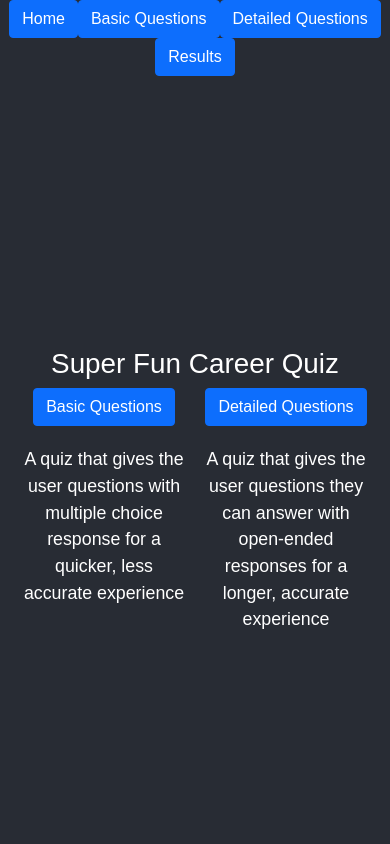
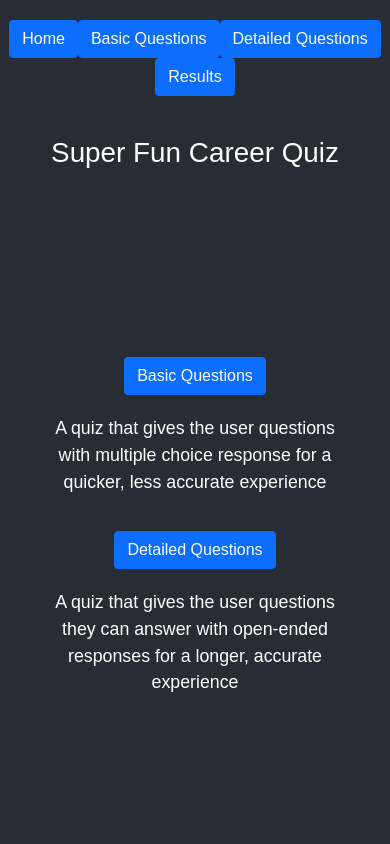
Before and after one commit to dstark12/starter_helpi, a React (Create React App) app: page / in a window 390 px wide. Shown: the top 844 px of the page. Built offline with nearby package versions, Linux system fonts and the light colour scheme.

Commit message:
made changes to homepage format

```diff
--- a/src/dquestions2.tsx
+++ b/src/dquestions2.tsx
@@ -18,27 +18,33 @@ export const detailedQuestions2: DetailedQuestion[] = [
   { id: 20, questionText: 'Do you prefer working on projects that have a clear end date, or do you enjoy ongoing, long-term responsibilities?' },
 ];
 
-export function Dquestions2({page, setPage, setQuestions, setGlobalAnswers}:
-  {page: string, setPage: (page: string)=>void, setQuestions: (questions:{id:number, questionText:string}[])=>void, setGlobalAnswers:(answers: {[key:number]:string})=>void}): React.JSX.Element {
+interface Dquestions2Props {
+  page: string;
+  setPage: (page: string) => void;
+  setQuestions: (questions: DetailedQuestion[]) => void;
+  setGlobalAnswers: (answers: { [key: number]: string }) => void;
+}
+
+export function Dquestions2({ page, setPage, setQuestions, setGlobalAnswers }: Dquestions2Props): React.JSX.Element {
   const [answers, setAnswers] = useState<{ [key: number]: string }>({});
 
-  const handleAnswerClick = (id: number, answer: string) => {
+  const handleAnswerChange = (id: number) => (e: React.ChangeEvent<HTMLInputElement>) => {
     setAnswers((prevAnswers) => ({
       ...prevAnswers,
-      [id]: answer,
+      [id]: e.target.value,
     }));
   };
 
   const goBackToPreviousPage = () => {
     setQuestions(detailedQuestions2);
     setGlobalAnswers(answers);
-    setPage('dquestions'); // Update the state to navigate back to the first page
+    setPage('dquestions');
   };
 
   const goToResults = () => {
     setQuestions(detailedQuestions2);
     setGlobalAnswers(answers);
-    setPage('results'); // Update the state to navigate to the results page
+    setPage('results');
   };
 
   return (
@@ -47,18 +53,18 @@ export function Dquestions2({page, setPage, setQuestions, setGlobalAnswers}:
       <div className="question-list">
         {detailedQuestions2.map((q, index) => (
           <div key={q.id} className="question-item">
-            <p>{index + 11}. {q.questionText}</p> {/* Add question number here starting from 11 */}
-            <button onClick={() => handleAnswerClick(q.id, 'Yes')}>YES</button>
-            <button onClick={() => handleAnswerClick(q.id, 'IDK')}>IDK</button>
-            <button onClick={() => handleAnswerClick(q.id, 'No')}>NO</button>
+            <p>{index + 11}. {q.questionText}</p>
+            <input
+              type="text"
+              placeholder="Enter your answer here"
+              value={answers[q.id] || ''}
+              onChange={handleAnswerChange(q.id)}
+            />
           </div>
         ))}
       </div>
-      {/* Previous Page button */}
-      <button onClick={goBackToPreviousPage}>Previous Page</button> {/* Navigate back to the first page */}
-
-      {/* See Results button */}
-      <button onClick={goToResults}>See Results</button> {/* Navigate to the results page */}
+      <button onClick={goBackToPreviousPage}>Previous Page</button>
+      <button onClick={goToResults}>See Results</button>
     </div>
   );
 };
--- a/src/home.css
+++ b/src/home.css
@@ -8,16 +8,25 @@ html, body {
     flex-direction: column;
     align-items: center;
     height: 100vh; /* Full viewport height */
-    justify-content: center; /* Center content vertically */
     padding: 20px; /* Add some padding */
 }
 
-.header {
-    text-align: center; /* Center the header text */
+header {
+    text-align: center;
+    margin-bottom: 0; /* Minimal space below the header */
+    padding-top: 20px; /* Add space from the top */
 }
 
 h1 {
-    margin-top: 0; /* Set this to a smaller value or remove it to move closer to the top */
+    margin: 0; /* Remove margin to bring it closer to the top */
+}
+
+.button-container-wrapper {
+    display: flex;
+    flex-direction: column;
+    justify-content: center; /* Center the button container vertically */
+    flex-grow: 1; /* Make this section take up remaining space */
+    width: 100%;
 }
 
 .button-container {
@@ -34,3 +43,27 @@ h1 {
 p {
     margin-top: 20px; /* Increased spacing above the paragraph */
 }
+
+/* Add hover effects for the buttons */
+button {
+    transition: background-color 0.3s ease, transform 0.2s ease;
+}
+
+button:hover {
+    background-color: #007bff; /* Bootstrap blue for hover */
+    transform: scale(1.05); /* Slight scaling effect */
+    color: white; /* White text on hover */
+}
+
+/* Mobile responsive design */
+@media (max-width: 768px) {
+    .button-container {
+        flex-direction: column; /* Stack buttons vertically */
+        align-items: center;
+    }
+
+    .left-button, .right-button {
+        width: 80%; /* Reduce button width */
+        margin-bottom: 20px; /* Add space between stacked buttons */
+    }
+}
--- a/src/home.tsx
+++ b/src/home.tsx
@@ -7,6 +7,8 @@ export function Home({ setPage }: { setPage: (page: string) => void }): React.JS
         <div className="container">
             <header>
                 <h1>Super Fun Career Quiz</h1>
+            </header>
+            <div className="button-container-wrapper">
                 <div className="button-container">
                     <div className="left-button">
                         <Button
@@ -27,7 +29,7 @@ export function Home({ setPage }: { setPage: (page: string) => void }): React.JS
                         <p>A quiz that gives the user questions they can answer with open-ended responses for a longer, accurate experience</p>
                     </div>
                 </div>
-            </header>
+            </div>
         </div>
     );
 }
```
